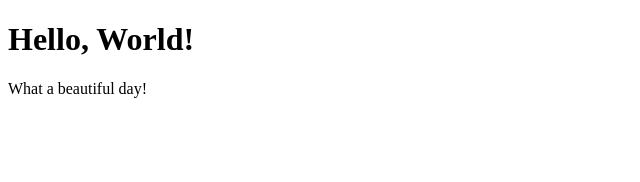
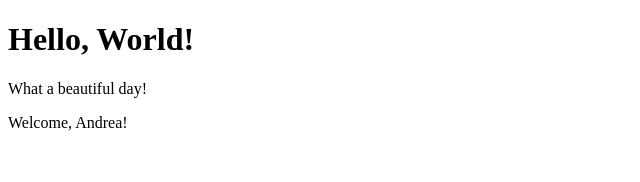
Before and after one commit to ndrSaba/react-exercise, a React (Create React App) app in the folder react-exercises/: page / in a window 1280 px wide. Shown: the top 182 px of the page, without its empty margins (0-640 px from the left). Built offline with nearby package versions, Linux system fonts and the light colour scheme.

Commit message:
es fatto

```diff
--- a/react-exercises/src/App.js
+++ b/react-exercises/src/App.js
@@ -1,8 +1,14 @@
 import React from "react";
-import {Hello} from "./Hello";
+import { Hello } from "./Hello";
+import { Welcome } from "./Welcome";
 
 export class App extends React.Component {
     render() {
-        return <div><Hello /></div>
+        return (
+            <div>
+                <Hello />
+                <Welcome name="Andrea" />
+            </div>
+        )
     }
 }
--- /dev/null
+++ b/react-exercises/src/Welcome.js
@@ -0,0 +1,7 @@
+import React from "react";
+
+export class Welcome extends React.Component {
+    render() {
+        return <p> Welcome, {this.props.name}!</p>
+    }
+}
```
